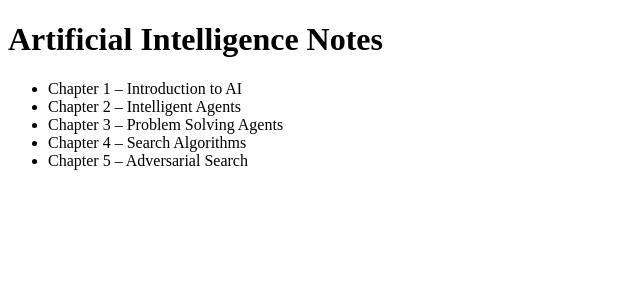
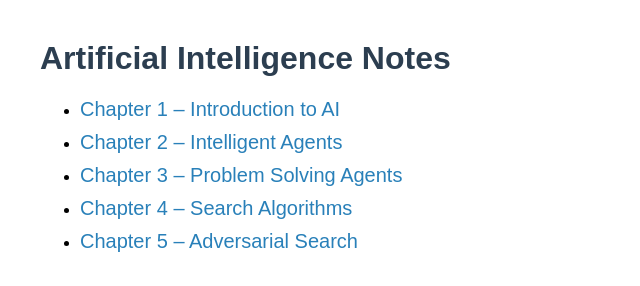
Before and after one commit to Natashaa31/AI_Notes, a plain HTML site: page index.html in a window 1280 px wide. Shown: the whole page, without its empty margins (0-640 px from the left). Drawn offline with Linux system fonts and the light colour scheme.

Commit message:
Update chapter list with links in index.html

```diff
--- a/index.html
+++ b/index.html
@@ -2,6 +2,28 @@
 <html>
 <head>
 <title>Artificial Intelligence Notes</title>
+
+<style>
+body{
+font-family: Arial;
+margin:40px;
+}
+
+h1{
+color:#2c3e50;
+}
+
+a{
+text-decoration:none;
+color:#2980b9;
+font-size:20px;
+}
+
+li{
+margin:10px 0;
+}
+</style>
+
 </head>
 
 <body>
@@ -9,11 +31,11 @@
 <h1>Artificial Intelligence Notes</h1>
 
 <ul>
-<li>Chapter 1 – Introduction to AI</li>
-<li>Chapter 2 – Intelligent Agents</li>
-<li>Chapter 3 – Problem Solving Agents</li>
-<li>Chapter 4 – Search Algorithms</li>
-<li>Chapter 5 – Adversarial Search</li>
+<li><a href="theory/chapter1.html">Chapter 1 – Introduction to AI</a></li>
+<li><a href="theory/chapter2.html">Chapter 2 – Intelligent Agents</a></li>
+<li><a href="theory/chapter3.html">Chapter 3 – Problem Solving Agents</a></li>
+<li><a href="theory/chapter4.html">Chapter 4 – Search Algorithms</a></li>
+<li><a href="theory/chapter5.html">Chapter 5 – Adversarial Search</a></li>
 </ul>
 
 </body>
```
